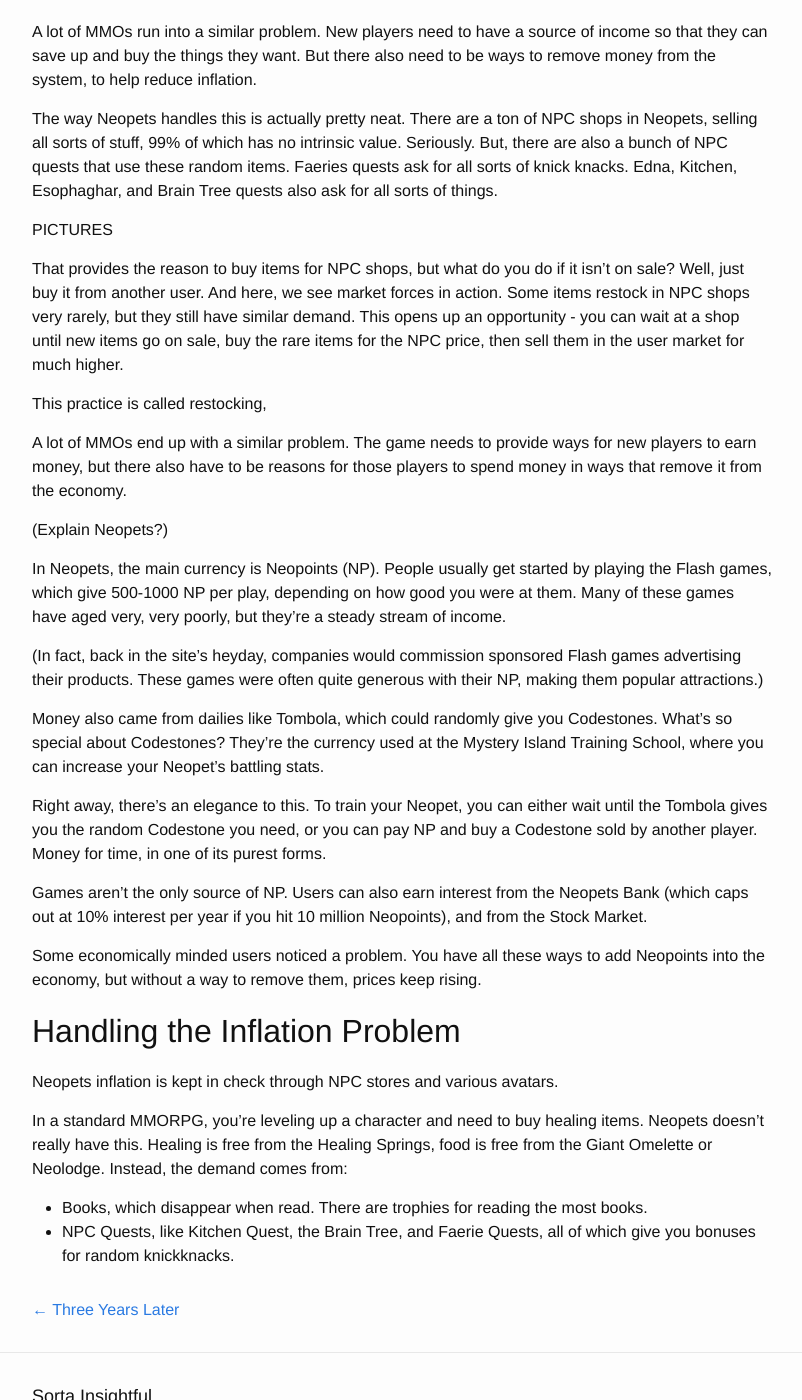
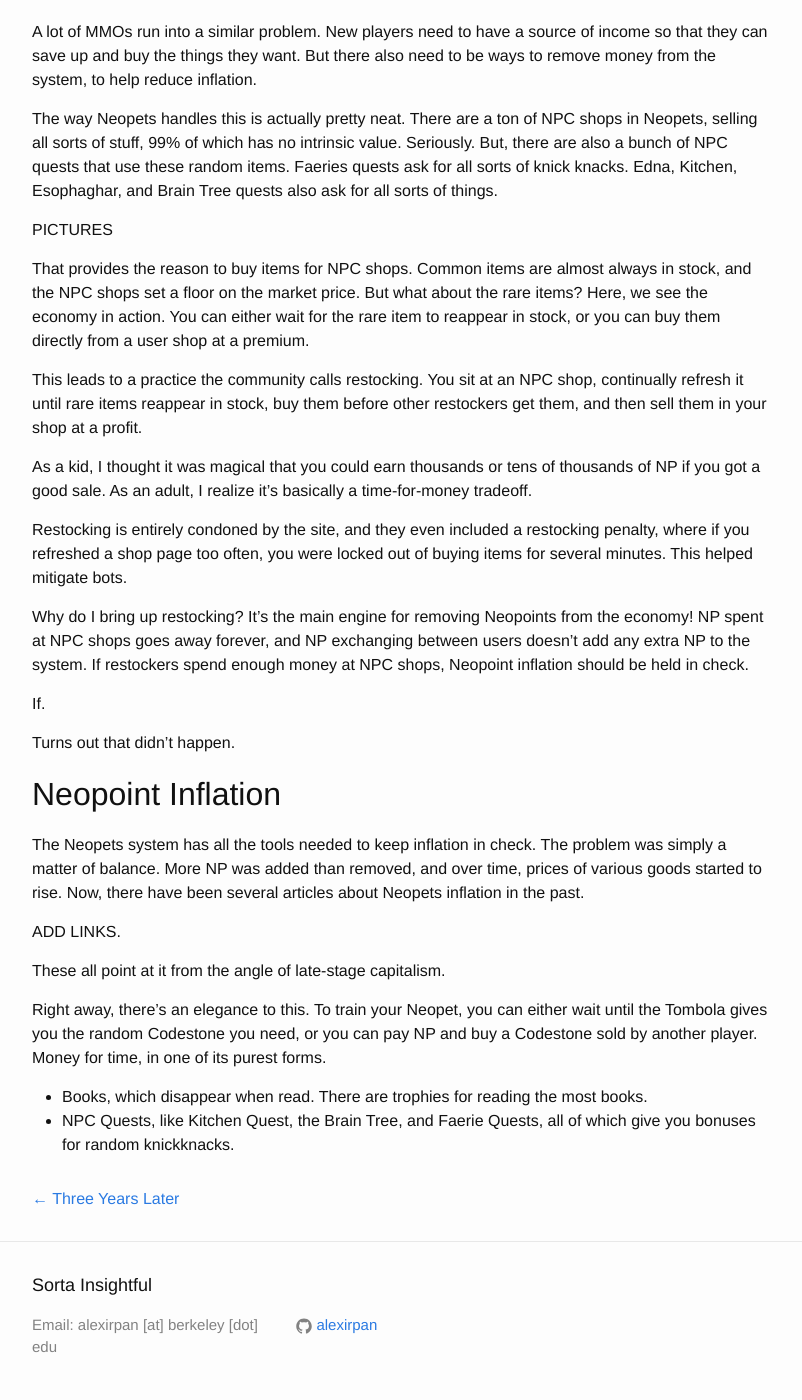
Before and after one commit to alexirpan/alexirpan.github.io, a Jekyll site: the page built from _posts/2018-10-13-mmo-economy.markdown, in a window 1280 px wide and 1400 px high, scrolled down 989 px. Shown: the whole window, without its empty margins (238-1040 px from the left). Built offline with Jekyll 4.4.1, drawn with Linux system fonts in a browser that asks for light colours; nearby versions of some CDN libraries.

Commit message:
This post is actually pretty short

```diff
--- a/_posts/2018-10-13-mmo-economy.markdown
+++ b/_posts/2018-10-13-mmo-economy.markdown
@@ -56,58 +56,54 @@
 
 PICTURES
 
-That provides the reason to buy items for NPC shops, but what do you do if
-it isn't on sale? Well, just buy it from another user. And here, we see
-market forces in action. Some items restock in NPC shops very rarely, but they
-still have similar demand. This opens up an opportunity - you can wait at
-a shop until new items go on sale, buy the rare items for the NPC price, then
-sell them in the user market for much higher.
+That provides the reason to buy items for NPC shops. Common items are almost
+always in stock, and the NPC shops set a floor on the market price. But what
+about the rare items? Here, we see the economy in action. You can either
+wait for the rare item to reappear in stock, or you can buy them directly
+from a user shop at a premium.
 
-This practice is called restocking,
+This leads to a practice the community calls restocking. You sit at an NPC
+shop, continually refresh it until rare items reappear in stock, buy them
+before other restockers get them, and then sell them in your shop at a profit.
 
-A lot of MMOs end up with a similar problem. The game needs to provide ways
-for new players to earn money, but there also have to be reasons for those
-players to spend money in ways that remove it from the economy.
+As a kid, I thought it was magical that you could earn thousands or
+tens of thousands of NP if you got a good sale. As an adult, I realize it's
+basically a time-for-money tradeoff.
 
-(Explain Neopets?)
+Restocking is entirely condoned by the site, and they even included a
+restocking penalty, where if you refreshed a shop page too often, you were
+locked out of buying items for several minutes. This helped mitigate bots.
 
-In Neopets, the main currency is Neopoints (NP). People usually get started by
-playing the Flash games, which give 500-1000 NP per play, depending on how
-good you were at them. Many of these games have aged very, very poorly, but they're a steady stream
-of income.
+Why do I bring up restocking? It's the main engine for removing Neopoints
+from the economy! NP spent at NPC shops goes away forever, and NP exchanging
+between users doesn't add any extra NP to the system. If restockers spend
+enough money at NPC shops, Neopoint inflation should be held in check.
 
-(In fact, back in the site's heyday, companies would commission sponsored
-Flash games advertising their products. These games were often quite generous
-with their NP, making them popular attractions.)
+If.
 
-Money also came from dailies like Tombola, which could randomly give you
-Codestones. What's so special about Codestones? They're the currency used at
-the Mystery Island Training School, where you can increase your Neopet's
-battling stats.
+Turns out that didn't happen.
+
+
+Neopoint Inflation
+-----------------------------------------------------------------------------
+
+The Neopets system has all the tools needed to keep inflation in check. The
+problem was simply a matter of balance. More NP was added than removed, and
+over time, prices of various goods started to rise.
+Now, there have been several articles about Neopets inflation in the past.
+
+ADD LINKS.
+
+These all point at it from the angle of late-stage capitalism.
+
+
+
 
 Right away, there's an elegance to this. To train your Neopet, you can either
 wait until the Tombola gives you the random Codestone you need, or you can
 pay NP and buy a Codestone sold by another player. Money for time, in one of
 its purest forms.
 
-Games aren't the only source of NP. Users can also earn interest from the
-Neopets Bank (which caps out at 10% interest per year if you hit 10
-million Neopoints), and from the Stock Market.
-
-Some economically minded users noticed a problem. You have all these ways to
-add Neopoints into the economy, but without a way to remove them, prices
-keep rising.
-
-
-Handling the Inflation Problem
------------------------------------------------------------------------------
-
-Neopets inflation is kept in check through NPC stores and various avatars.
-
-In a standard MMORPG, you're leveling up a character and need to buy healing
-items. Neopets doesn't really have this. Healing is free from the Healing
-Springs, food is free from the Giant Omelette or Neolodge. Instead, the
-demand comes from:
 
 * Books, which disappear when read. There are trophies for reading
 the most books.
```
